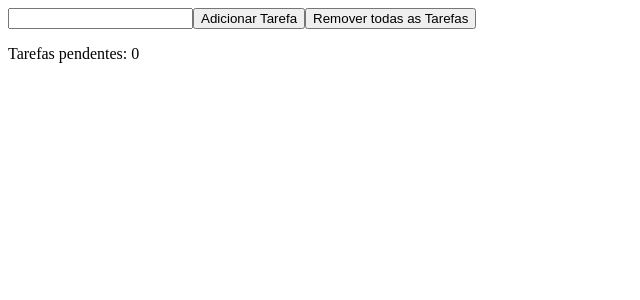
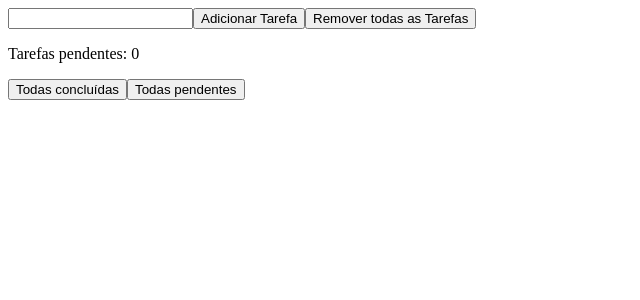
Before and after one commit to gabrielbuttendorf/to-do-list, a React (Vite) app: page / in a window 1280 px wide. Shown: the top 300 px of the page, without its empty margins (0-640 px from the left). Built offline with nearby package versions, Linux system fonts and the light colour scheme.

Commit message:
funcionalidade de todas concluídas/pendentes

```diff
--- a/src/App.jsx
+++ b/src/App.jsx
@@ -61,6 +61,15 @@ const App = () => {
     setTarefas(novasTarefas);
   }
 
+  function atualizaStatusTarefa(statusNovo) {
+    const novasTarefas = tarefas.map((tarefa) => ({
+      ...tarefa,
+      isConcluida: statusNovo,
+    }));
+
+    setTarefas(novasTarefas);
+  }
+
   React.useEffect(() => {
     if (tarefas.length) {
       localStorage.setItem('tarefas', JSON.stringify(tarefas));
@@ -101,6 +110,8 @@ const App = () => {
       </ul>
 
       <p>Tarefas pendentes: {tarefasPendentes}</p>
+      <button onClick={() => atualizaStatusTarefa(true)}>Todas concluídas</button>
+      <button onClick={() => atualizaStatusTarefa(false)}>Todas pendentes</button>
     </div>
   );
 };
```
